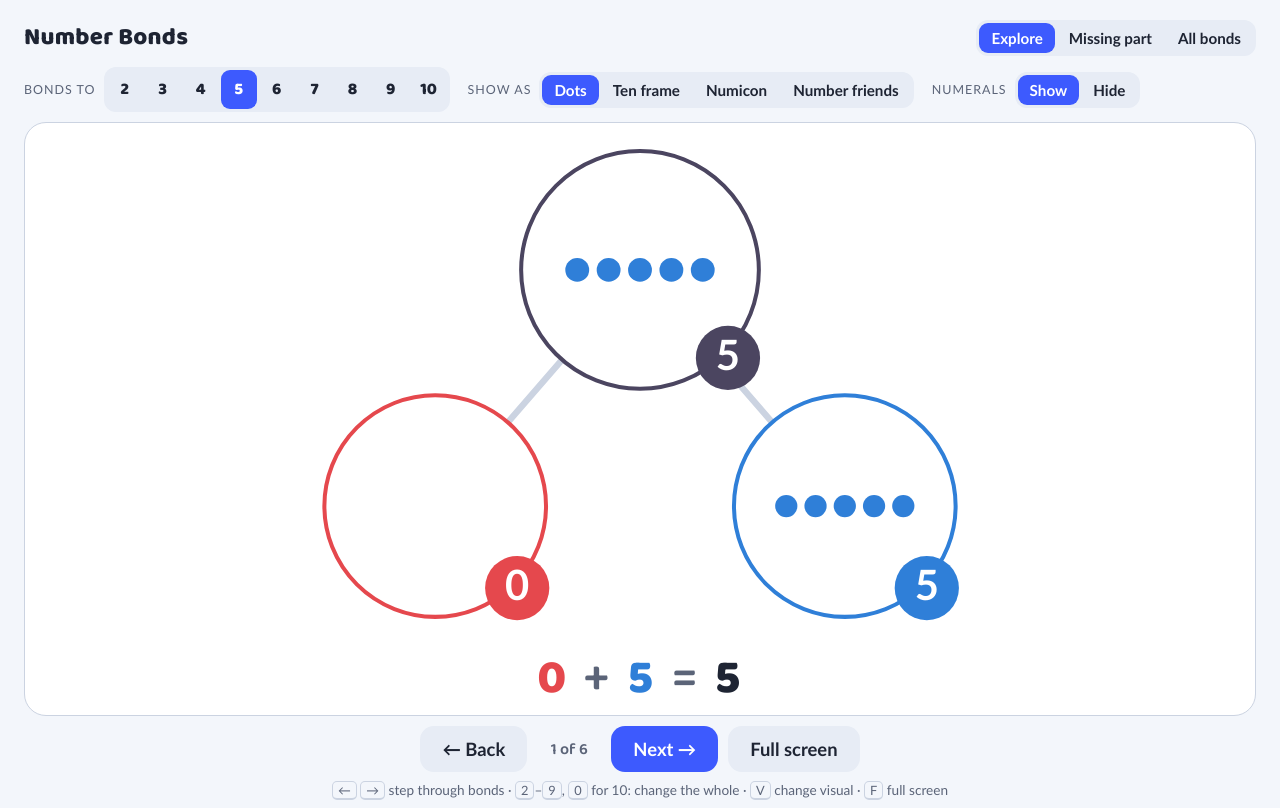
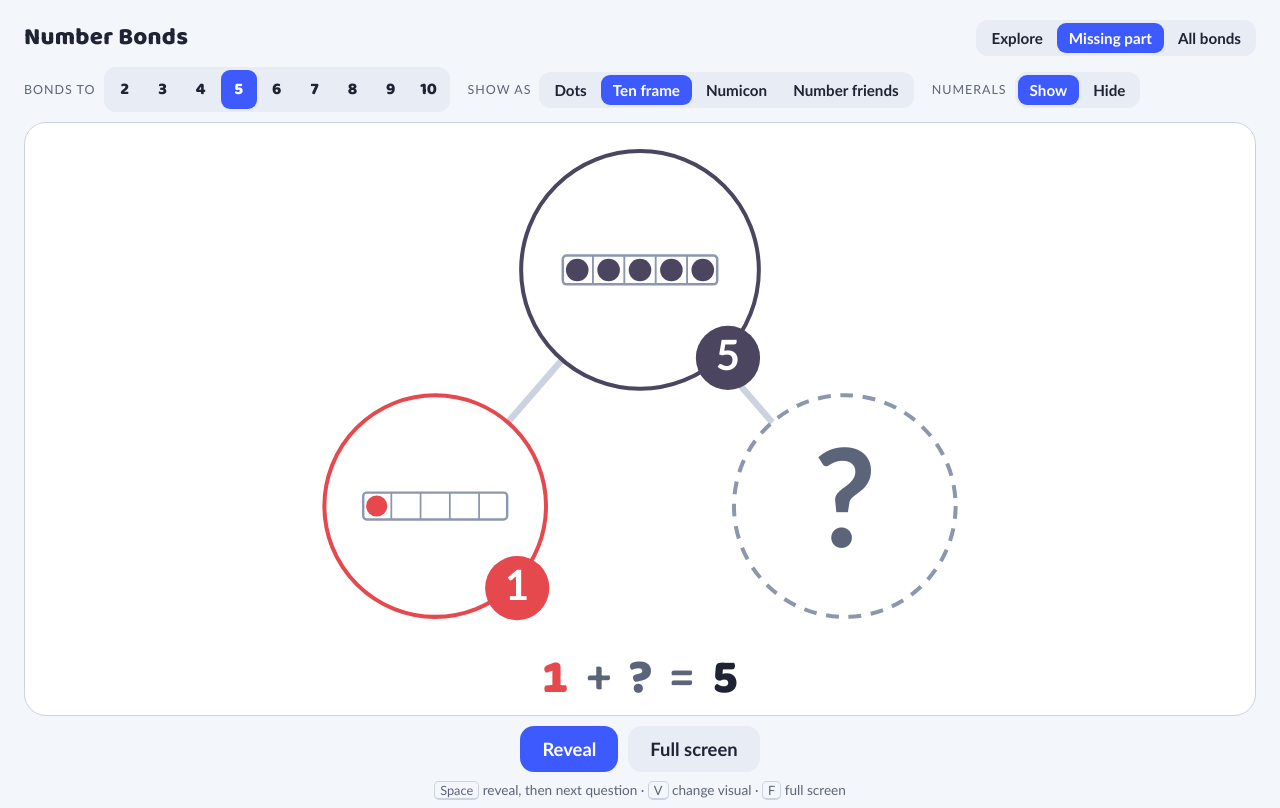
Before and after one commit to jamesbowles/number-bonds, a plain HTML site: page index.html in a window 1280 px wide. Drawn offline with Linux system fonts and the light colour scheme; a web font is replaced by a local one.

Commit message:
Open on Missing part with Ten frame by default
Co-Authored-By: Claude Opus 5.5 <noreply@anthropic.com>
Claude-Session: https://claude.ai/code/session_01LnNqD17BB5S74eZQma1tKr

```diff
--- a/index.html
+++ b/index.html
@@ -176,9 +176,10 @@ kbd { font-family: var(--font-body); border: 1px solid var(--line); border-botto
   var FRIEND_SRC = function (n) { return 'public/number-friends/' + n + '.jpg'; };
   for (var pi = 1; pi <= 10; pi++) { new Image().src = FRIEND_SRC(pi); } // preload so switching is instant
 
-  var S = { mode: 'explore', whole: 5, vis: 'dots', nums: true, part: 0, missA: 2, hideSide: 1, revealed: false };
-  try { var saved = JSON.parse(localStorage.getItem('nb-settings') || '{}'); ['mode','whole','vis','nums'].forEach(function (k) { if (k in saved) S[k] = saved[k]; }); } catch (e) {}
-  if (VIS.indexOf(S.vis) < 0) S.vis = 'dots';
+  // Always opens on Missing part with Ten frame; the whole and numerals are remembered.
+  var S = { mode: 'missing', whole: 5, vis: 'frame', nums: true, part: 0, missA: 2, hideSide: 1, revealed: false };
+  try { var saved = JSON.parse(localStorage.getItem('nb-settings') || '{}'); ['whole','nums'].forEach(function (k) { if (k in saved) S[k] = saved[k]; });  } catch (e) {}
+  if (VIS.indexOf(S.vis) < 0) S.vis = 'frame';
   if (!(S.whole >= 2 && S.whole <= 10)) S.whole = 5;
   function save() { try { localStorage.setItem('nb-settings', JSON.stringify({ mode:S.mode, whole:S.whole, vis:S.vis, nums:S.nums })); } catch (e) {} }
 
```
